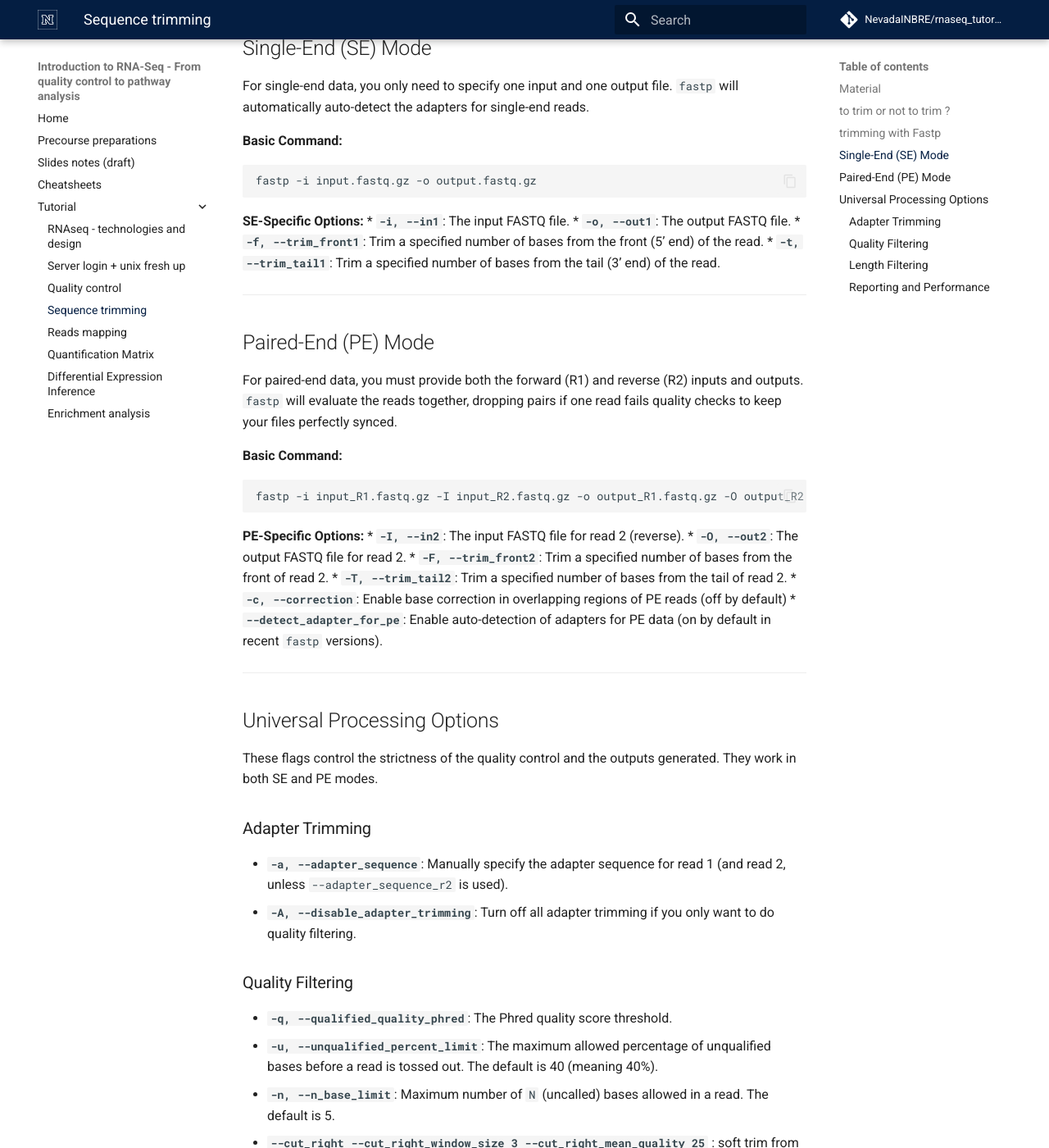
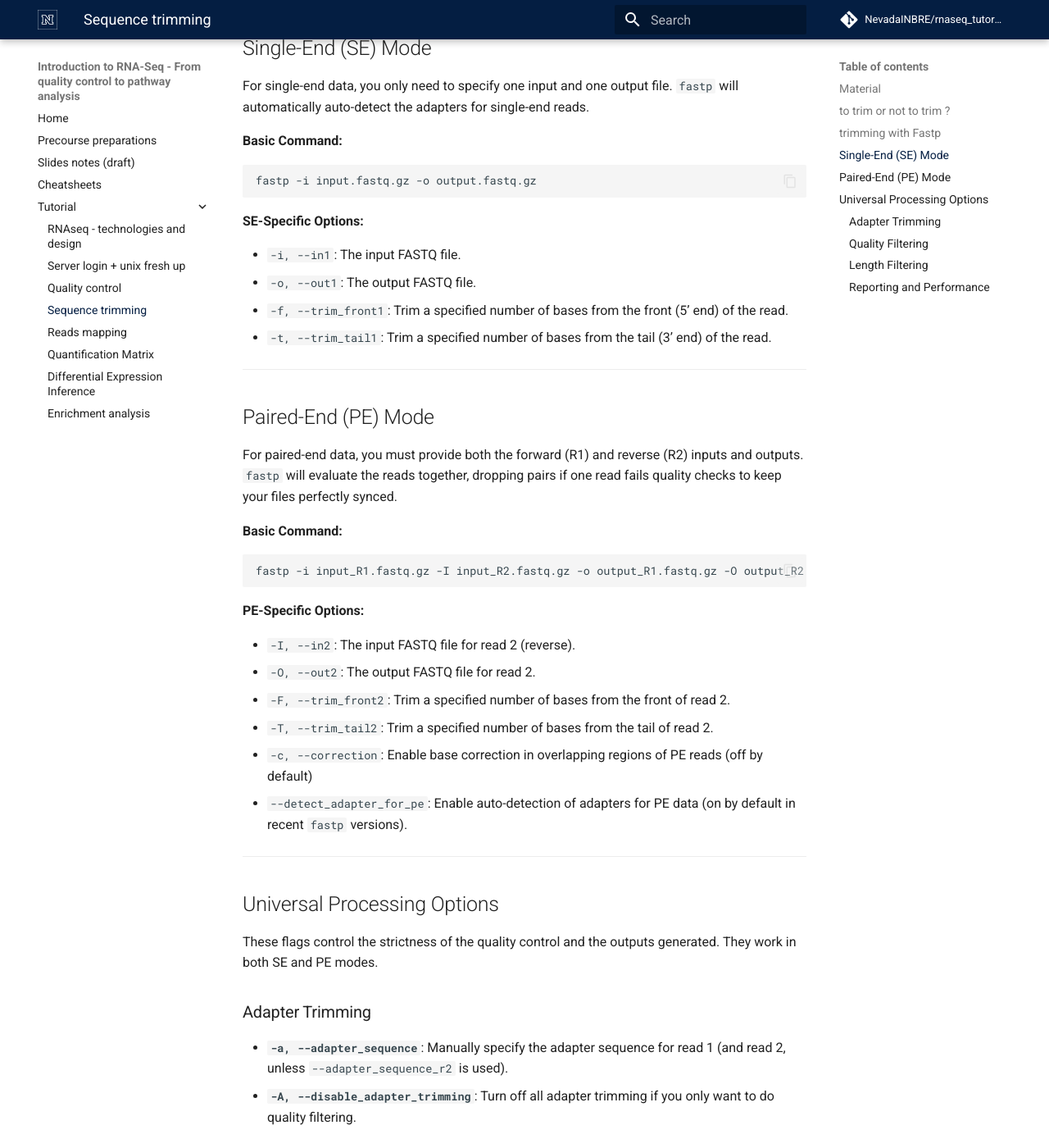
Before and after one commit to NevadaINBRE/rnaseq_tutorial, an MkDocs documentation site: the page built from docs/days/trimming.md, in a window 1280 px wide and 1400 px high, scrolled down 1585 px. Shown: the whole window at 82% size. Built offline with MkDocs 1.6.1 and Material for MkDocs 9.7.7, drawn with Linux system fonts in a browser that asks for light colours; comment, search, counter and statistics services are not loaded; the version menu is left out.

````diff
--- a/docs/days/trimming.md
+++ b/docs/days/trimming.md
@@ -64,10 +64,11 @@ fastp -i input.fastq.gz -o output.fastq.gz
 ```
 
 **SE-Specific Options:**
-* **`-i, --in1`**: The input FASTQ file.
-* **`-o, --out1`**: The output FASTQ file.
-* **`-f, --trim_front1`**: Trim a specified number of bases from the front (5' end) of the read.
-* **`-t, --trim_tail1`**: Trim a specified number of bases from the tail (3' end) of the read.
+
+* `-i, --in1`: The input FASTQ file.
+* `-o, --out1`: The output FASTQ file.
+* `-f, --trim_front1`: Trim a specified number of bases from the front (5' end) of the read.
+* `-t, --trim_tail1`: Trim a specified number of bases from the tail (3' end) of the read.
 
 ---
 
@@ -81,12 +82,13 @@ fastp -i input_R1.fastq.gz -I input_R2.fastq.gz -o output_R1.fastq.gz -O output_
 ```
 
 **PE-Specific Options:**
-* **`-I, --in2`**: The input FASTQ file for read 2 (reverse).
-* **`-O, --out2`**: The output FASTQ file for read 2.
-* **`-F, --trim_front2`**: Trim a specified number of bases from the front of read 2.
-* **`-T, --trim_tail2`**: Trim a specified number of bases from the tail of read 2.
-* **`-c, --correction`**: Enable base correction in overlapping regions of PE reads (off by default)
-* **`--detect_adapter_for_pe`**: Enable auto-detection of adapters for PE data (on by default in recent `fastp` versions).
+
+* `-I, --in2`: The input FASTQ file for read 2 (reverse).
+* `-O, --out2`: The output FASTQ file for read 2.
+* `-F, --trim_front2`: Trim a specified number of bases from the front of read 2.
+* `-T, --trim_tail2`: Trim a specified number of bases from the tail of read 2.
+* `-c, --correction`: Enable base correction in overlapping regions of PE reads (off by default)
+* `--detect_adapter_for_pe`: Enable auto-detection of adapters for PE data (on by default in recent `fastp` versions).
 
 ---
 
````
Also changed, not shown: site/search/search_index.json, site/sitemap.xml, 1 other file.
